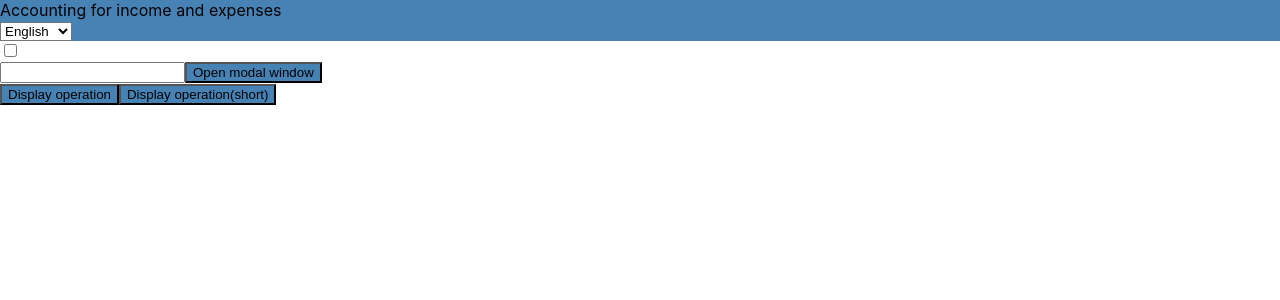
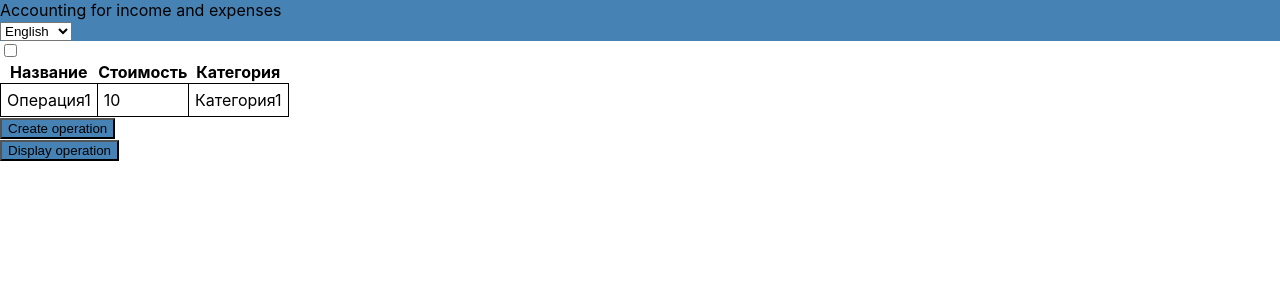
Before and after one commit to spirit-drive/react-start-template, a React app: page / in a window 1280 px wide. Shown: the top 300 px of the page. Built offline with nearby package versions, Linux system fonts and the light colour scheme; the HTML template or start-up script is replaced by a standard one.

Commit message:
Add commit

```diff
--- a/package.json
+++ b/package.json
@@ -71,6 +71,8 @@
     "i18next-browser-languagedetector": "^7.2.0",
     "react": "^18.2.0",
     "react-dom": "^18.2.0",
-    "react-i18next": "^14.0.1"
+    "react-i18next": "^14.0.1",
+    "react-intersection-observer": "^9.7.0",
+    "react-table": "^7.8.0"
   }
 }
--- a/src/components/layout/layout.tsx
+++ b/src/components/layout/layout.tsx
@@ -1,14 +1,16 @@
-import React, { FC, useState, useContext, createContext } from 'react';
+import React, { FC, useState, useContext, createContext, useEffect } from 'react';
 import '../layout/layout.css';
 import { Header } from '../header/header';
 import { Button } from '../button/Button';
 import { Modal } from '../modal/modal';
 import { TestContent } from '../testContent/testContent';
-import { createRandomOperation } from '../../objects/mainObjects';
+import { Cost, createRandomOperation } from '../../objects/mainObjects';
 import { OperationShort } from '../operationShort/operationShort';
 import { Operation } from '../operation/operation';
 import { useTranslation } from "react-i18next";
 import { Toggle } from '../toggles/toggle';
+import OperationTable from '../table/operationTable';
+import { createPortal } from 'react-dom';
 
 export interface layoutProps {
   prop?: string;
@@ -17,11 +19,20 @@ export interface layoutProps {
 const ThemeContext = createContext(null);
 
 export const Layout: FC = () => {
+
+  const headers = ['Название', 'Стоимость', 'Категория']
+
   const [modalActive, setModalActive] = useState(false);
+  const [modalCost, setCost] = useState<Cost[]>([]);
   const [nameInput, setNameInput] = useState('');
   const [child, setChild] = useState<JSX.Element>();
   const { t } = useTranslation();
   const [theme, setTheme] = useState('light');
+
+  useEffect(()=>{
+    const cost = createRandomOperation('12.12.2023');
+    setCost([...modalCost, cost]);
+  }, [])
 
   function OpenModalEmpty(): void {
     setChild(<TestContent prop={nameInput} />);
@@ -50,6 +61,11 @@ export const Layout: FC = () => {
     setModalActive(true);
   }
 
+  function CreateRows() : void {
+    const item = createRandomOperation(Date.now.toString());
+    setCost([...modalCost, item]);
+  }
+
   const className = "layout" + theme;
   const backgroundColor = theme == 'dark' ? '#b4c4d1' : '#4682b4';
   const handleChange = (e : any) => {
@@ -60,13 +76,22 @@ export const Layout: FC = () => {
     );
   }
 
+
   return (
     <ThemeContext.Provider value={theme}>
       <div>
         <Header />
         <Toggle func = {handleChange} theme = {theme} />
+        <OperationTable headers={headers} rows = {modalCost} />
+        <Button
+            primary={true}
+            size={'small'}
+             backgroundColor={backgroundColor}
+            label={t("buttonCreateOperation")}
+            func={CreateRows}
+          />
         <main className={className}>
-          <div className="inputWithButton">
+          {/* <div className="inputWithButton">
             <input value={nameInput} type='text' onChange={e => setNameInput(e.target.value)}></input>
             <Button
               primary={true}
@@ -74,24 +99,26 @@ export const Layout: FC = () => {
               backgroundColor={backgroundColor}
               label={t("buttonModalOpen")}
               func={OpenModalEmpty}
-            /></div>
+            /></div> */}
           <Button
             primary={true}
             size={'small'}
-                          backgroundColor={backgroundColor}
+            backgroundColor={backgroundColor}
             label={t("buttonShowOperation")}
             func={OpenOperation}
           />
-          <Button
+          {/* <Button
             primary={true}
             size={'small'}
             backgroundColor={backgroundColor}
             label={t("buttonShowOperationShort")}
             func={OpenShortOperation}
-          />
+          /> */}
         </main>
 
-        {modalActive ? <Modal setActive={setModalActive}>{child}</Modal> : ''}
+        {modalActive ?  createPortal
+        (<Modal setActive={setModalActive}>{child}</Modal> ,
+      document.body): ''}
       </div>
     </ThemeContext.Provider>
   );
--- /dev/null
+++ b/src/components/table/operationTable.css
@@ -0,0 +1,8 @@
+td {
+    border: 1px solid black;
+    padding: 6px;
+}
+
+table {
+    border-collapse: collapse;
+}
--- /dev/null
+++ b/src/components/table/operationTable.tsx
@@ -0,0 +1,36 @@
+import React, { FC, useEffect, useState } from 'react';
+import { Cost } from 'src/objects/mainObjects';
+import  './operationTable.css';
+
+export interface OperationTableProps {
+  headers: Array <string>;
+  rows: Array <Cost>;
+}
+
+
+
+export const OperationTable: FC<OperationTableProps>  = ({ headers, rows }) => {
+
+  return (
+    <table >
+        <thead>
+                <tr>
+                    {headers.map(header =>
+                        <th>{header}</th>
+                    )}
+                </tr>
+        </thead>
+        <tbody>
+            {rows.length == 0 ? <tr></tr> : rows.map(row =>
+                    <tr>
+                      <td>{row.name}</td>
+                      <td>{row.amount}</td>
+                      <td>{row.category.name}</td>
+                    </tr>
+            )}
+        </tbody>
+    </table>
+  )
+}
+
+export default OperationTable
--- a/src/i18n/locales/en.json
+++ b/src/i18n/locales/en.json
@@ -2,5 +2,6 @@
     "title": "Accounting for income and expenses",
     "buttonModalOpen": "Open modal window",
     "buttonShowOperation": "Display operation",
-    "buttonShowOperationShort": "Display operation(short)"
+    "buttonShowOperationShort": "Display operation(short)",
+    "buttonCreateOperation": "Create operation"
 }
--- a/src/i18n/locales/ru.json
+++ b/src/i18n/locales/ru.json
@@ -2,5 +2,6 @@
     "title": "Учет доходов-расходов",
     "buttonModalOpen": "Открыть модальное окно",
     "buttonShowOperation": "Отобразить операцию",
-    "buttonShowOperationShort": "Отобразить операцию(кратко)"
+    "buttonShowOperationShort": "Отобразить операцию(кратко)",
+    "buttonCreateOperation": "Добавить операцию"
 }
```
Also changed, not shown: 1 other file (tests, documents, lock files or other folders).
